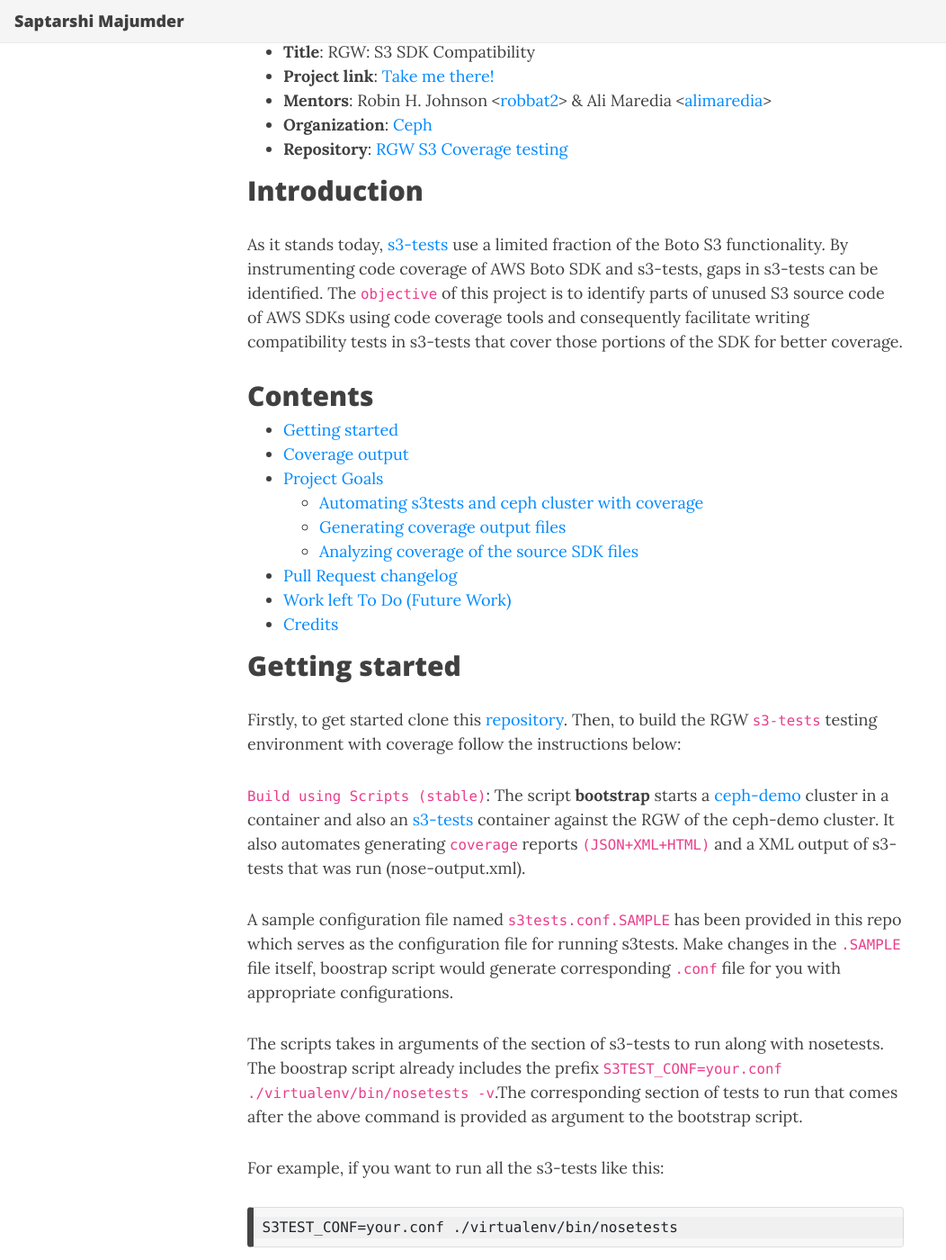
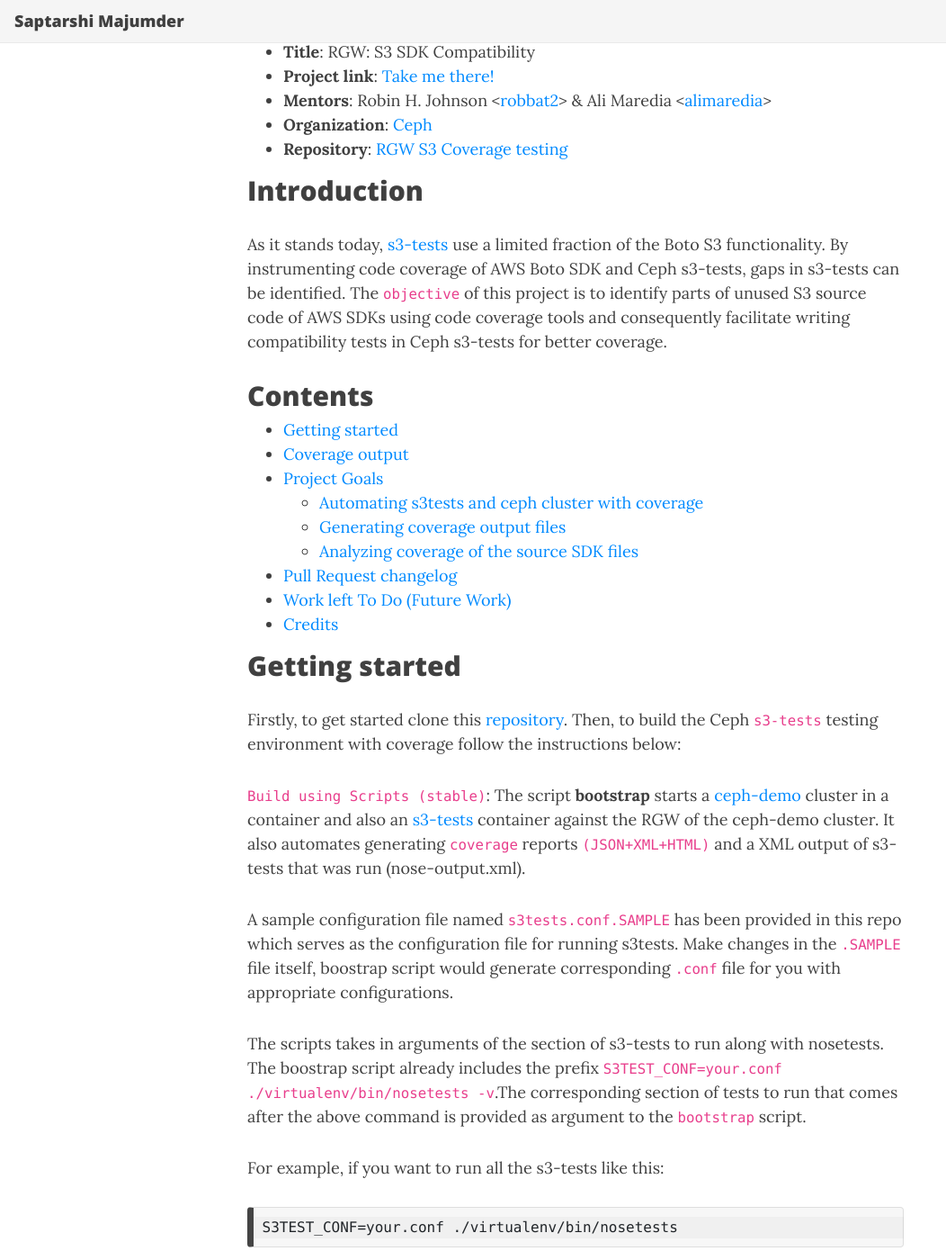
Before and after one commit to iraj465/iraj465.github.io, a Jekyll site: the page built from _posts/2021-08-18-gsoc-2021-final-report.md, in a window 1280 px wide and 1400 px high, scrolled down 528 px. Shown: the whole window at 90% size, without its empty margins (0-1052 px from the left). Built offline with Jekyll 4.4.1, drawn with Linux system fonts in a browser that asks for light colours; nearby versions of some CDN libraries; some of the changed text lies outside the part shown.

Commit message:
Update 2021-08-18-gsoc-2021-final-report.md

````diff
--- a/_posts/2021-08-18-gsoc-2021-final-report.md
+++ b/_posts/2021-08-18-gsoc-2021-final-report.md
@@ -15,7 +15,7 @@
 - **Repository**: [RGW S3 Coverage testing](https://github.com/robbat2/rgw-s3-coverage-testing)
 
 ## Introduction
-As it stands today, [s3-tests](https://github.com/ceph/s3-tests) use a limited fraction of the Boto S3 functionality. By instrumenting code coverage of AWS Boto SDK and s3-tests, gaps in s3-tests can be identified. The `objective` of this project is to identify parts of unused S3 source code of AWS SDKs using code coverage tools and consequently facilitate writing compatibility tests in s3-tests that cover those portions of the SDK for better coverage.
+As it stands today, [s3-tests](https://github.com/ceph/s3-tests) use a limited fraction of the Boto S3 functionality. By instrumenting code coverage of AWS Boto SDK and Ceph s3-tests, gaps in s3-tests can be identified. The `objective` of this project is to identify parts of unused S3 source code of AWS SDKs using code coverage tools and consequently facilitate writing compatibility tests in Ceph s3-tests for better coverage.
 
 ## Contents
 - [Getting started](#getting-started)
@@ -30,7 +30,7 @@
 
 ## Getting started
 Firstly, to get started clone this [repository](https://github.com/robbat2/rgw-s3-coverage-testing).
-Then, to build the RGW `s3-tests` testing environment with coverage follow the instructions below:
+Then, to build the Ceph `s3-tests` testing environment with coverage follow the instructions below:
 
 ``Build using Scripts (stable)``: The script **bootstrap** starts a [ceph-demo](https://github.com/ceph/ceph-container/blob/master/src/daemon/demo.sh) cluster in a container and also an [s3-tests](https://github.com/ceph/s3-tests) container against the RGW of the ceph-demo cluster. It also automates generating `coverage` reports `(JSON+XML+HTML)` and a XML output of s3-tests that was run (nose-output.xml).
 
@@ -38,7 +38,7 @@
 
 The scripts takes in arguments of the section of s3-tests to run along with nosetests.
 The boostrap script already includes the prefix ``
-S3TEST_CONF=your.conf ./virtualenv/bin/nosetests -v``.The corresponding section of tests to run that comes after the above command is provided as argument to the bootstrap script.
+S3TEST_CONF=your.conf ./virtualenv/bin/nosetests -v``.The corresponding section of tests to run that comes after the above command is provided as argument to the `bootstrap` script.
 
 For example, if you want to run all the s3-tests like this:
 ```
````
Also changed, not shown: other parts of _posts/2021-08-18-gsoc-2021-final-report.md (+5 -5 lines).
